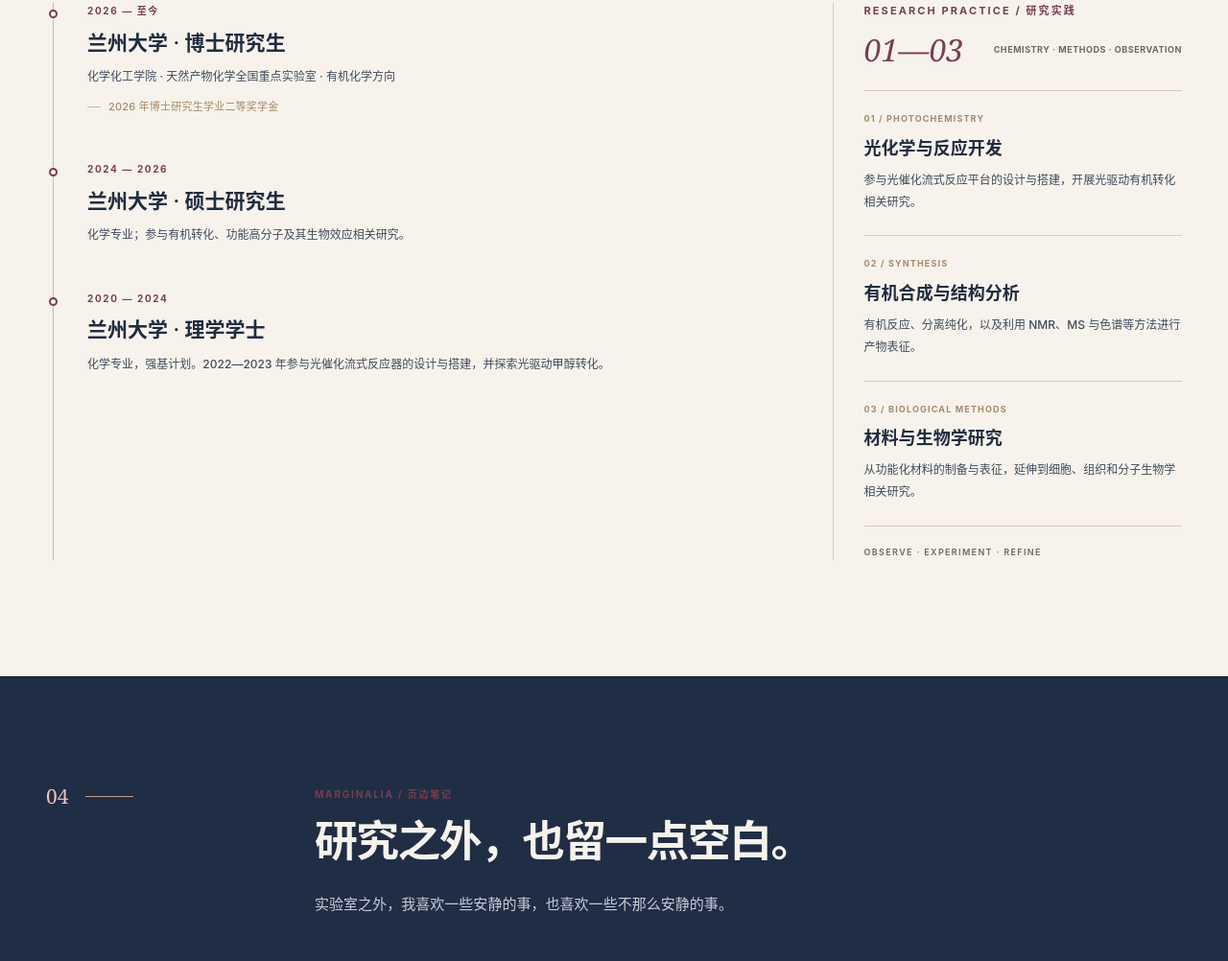
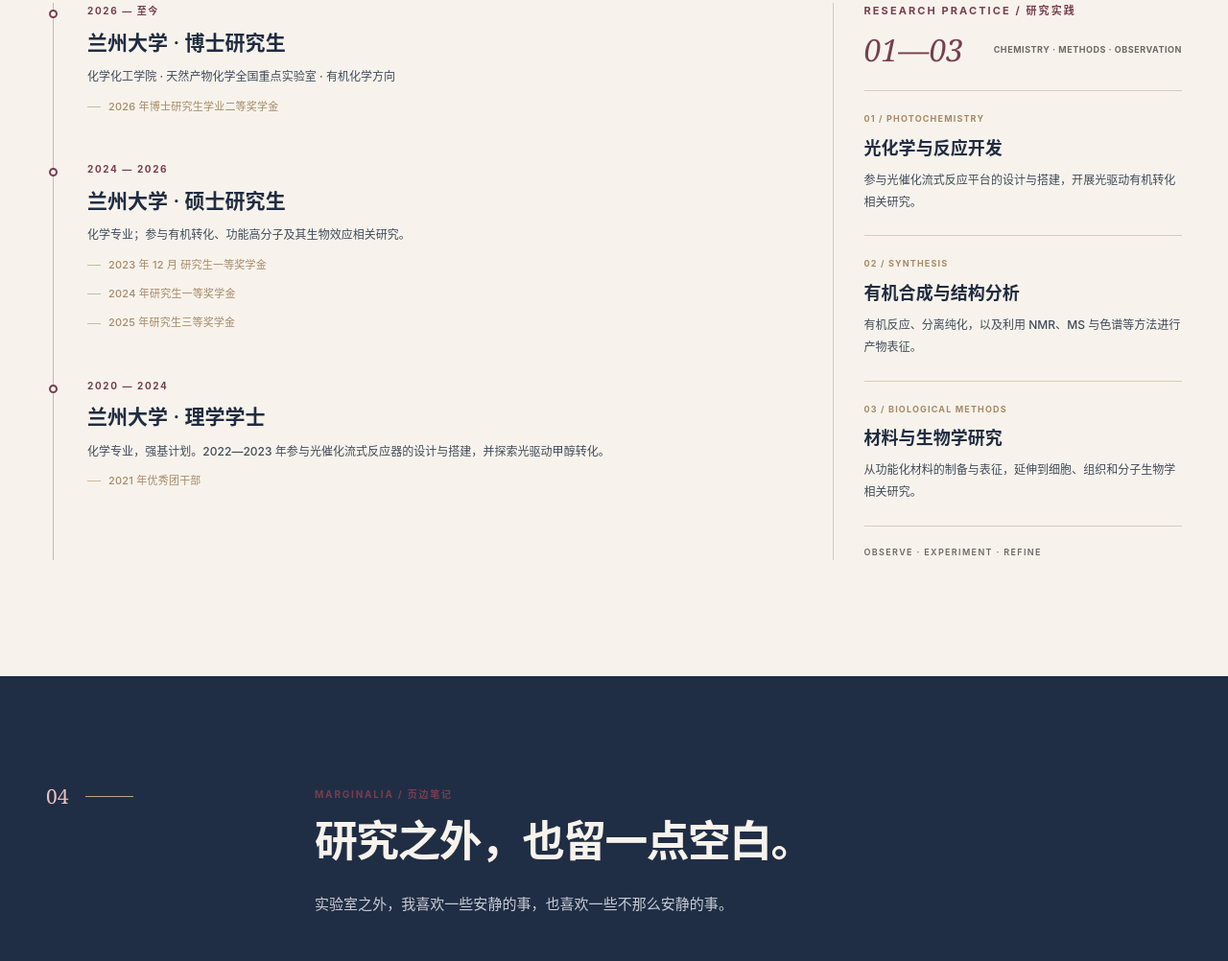
Before and after one commit to Caelumeri/Caelumeri.github.io, a plain HTML site: page index.html in a window 1280 px wide. Shown: the part 3831-4833 px from the top of the page at 96% size. Drawn offline with Linux system fonts and the light colour scheme.

Commit message:
style: 获奖改为学历条目下的单行标注（撤掉独立区块）

```diff
--- a/index.html
+++ b/index.html
@@ -1598,11 +1598,15 @@ L 224.3 176.3
             <div class="timeline-date">2024 — 2026</div>
             <h3 data-i18n="degree2">兰州大学 · 硕士研究生</h3>
             <p data-i18n="degree2Desc">化学专业；参与有机转化、功能高分子及其生物效应相关研究。</p>
+            <p class="timeline-honor" data-i18n="honor2023">2023 年 12 月 研究生一等奖学金</p>
+            <p class="timeline-honor" data-i18n="honor2024">2024 年研究生一等奖学金</p>
+            <p class="timeline-honor" data-i18n="honor2025">2025 年研究生三等奖学金</p>
           </article>
           <article class="timeline-item reveal">
             <div class="timeline-date">2020 — 2024</div>
             <h3 data-i18n="degree3">兰州大学 · 理学学士</h3>
             <p data-i18n="degree3Desc">化学专业，强基计划。2022—2023 年参与光催化流式反应器的设计与搭建，并探索光驱动甲醇转化。</p>
+            <p class="timeline-honor" data-i18n="honor2021">2021 年优秀团干部</p>
           </article>
         </div>
         <aside class="journey-aside research-practice reveal">
@@ -1737,6 +1741,10 @@ L 224.3 176.3
     "degree1": "兰州大学 · 博士研究生",
     "degree1Desc": "化学化工学院 · 天然产物化学全国重点实验室 · 有机化学方向",
     "degree1Honor": "2026 年博士研究生学业二等奖学金",
+    "honor2023": "2023 年 12 月 研究生一等奖学金",
+    "honor2024": "2024 年研究生一等奖学金",
+    "honor2025": "2025 年研究生三等奖学金",
+    "honor2021": "2021 年优秀团干部",
     "degree2": "兰州大学 · 硕士研究生",
     "degree2Desc": "化学专业；参与有机转化、功能高分子及其生物效应相关研究。",
     "degree3": "兰州大学 · 理学学士",
@@ -1816,6 +1824,10 @@ L 224.3 176.3
     "degree1": "Lanzhou University · PhD researcher",
     "degree1Desc": "College of Chemistry and Chemical Engineering · State Key Laboratory of Natural Product Chemistry · Organic Chemistry",
     "degree1Honor": "2026 Doctoral Academic Scholarship (Second Class)",
+    "honor2023": "Dec 2023 · Graduate Scholarship (First Class)",
+    "honor2024": "2024 Graduate Scholarship (First Class)",
+    "honor2025": "2025 Graduate Scholarship (Third Class)",
+    "honor2021": "2021 Outstanding Youth League Cadre",
     "degree2": "Lanzhou University · Master's study",
     "degree2Desc": "Chemistry, with research involving organic transformations, functional polymers, and associated biological effects.",
     "degree3": "Lanzhou University · BSc in Chemistry",
```
